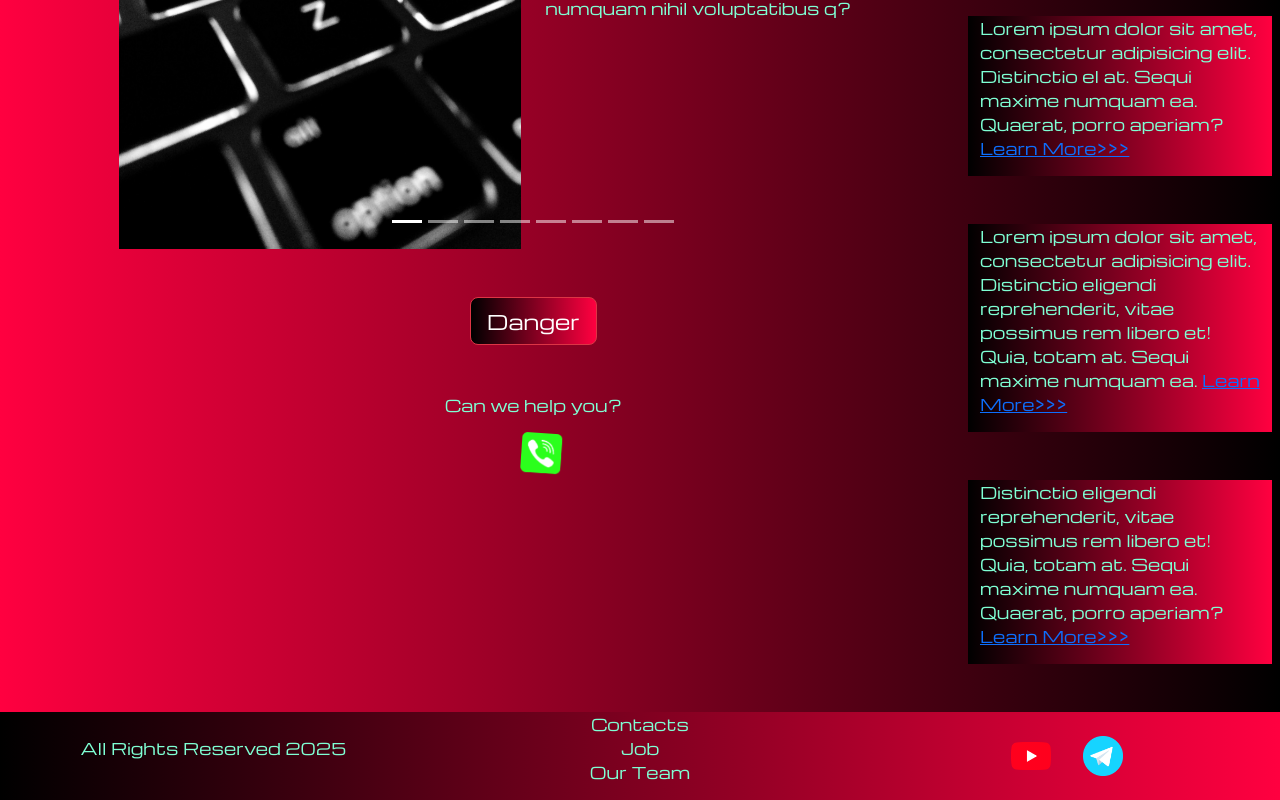
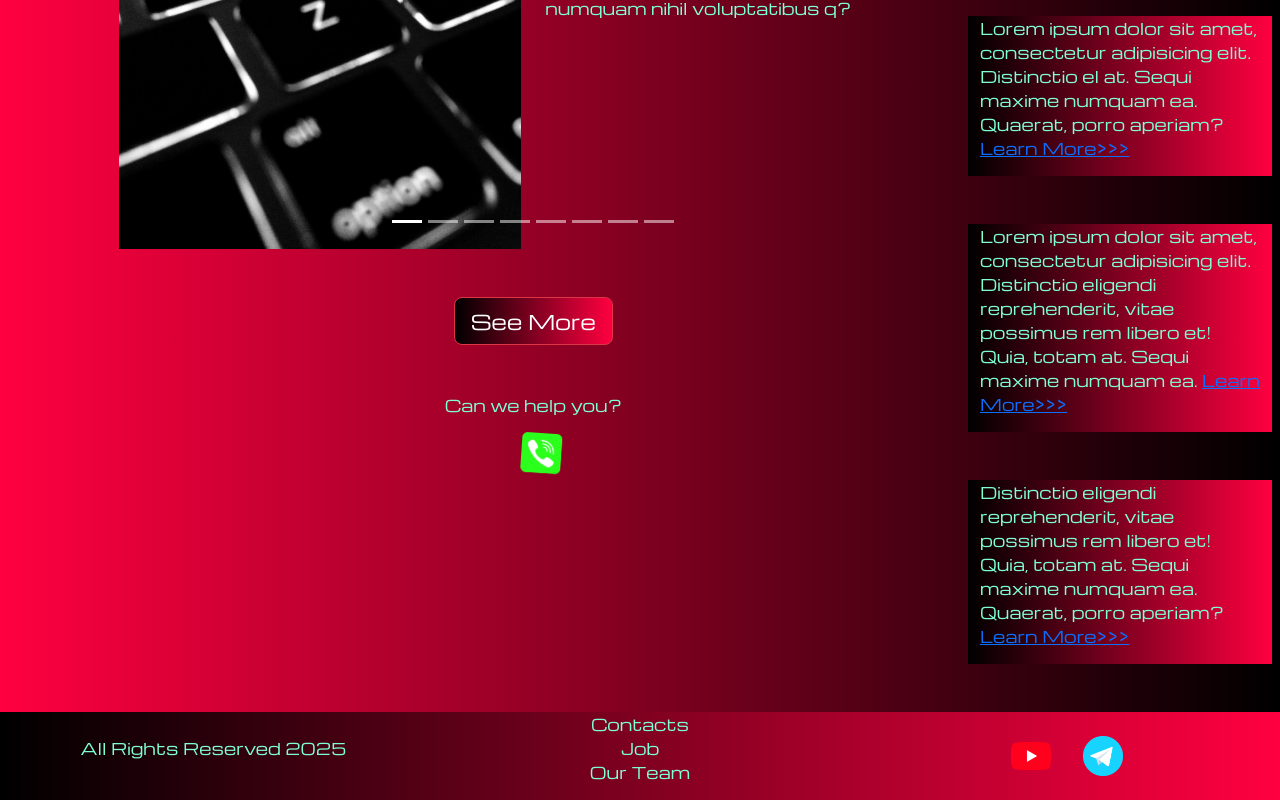
Before and after one commit to watermelonhater/watermelonhater.github.io, a plain HTML site: page index.html in a window 1280 px wide. Shown: the part 933-1733 px from the top of the page. Drawn offline with nearby package versions, Linux system fonts and the light colour scheme.

Commit message:
Update index.html

```diff
--- a/index.html
+++ b/index.html
@@ -206,7 +206,7 @@
               </button>
             </div>
             <div class="col-lg-12 col-md-12 text-center mt-4">
-              <button type="button" class="btn btn-danger btn-lg my-4">Danger</button>
+              <button type="button" class="btn btn-danger btn-lg my-4">See More</button>
             </div>
             <div class="col-lg-12 col-md-12 text-center mt-4">
               <p>Can we help you?</p>
```
